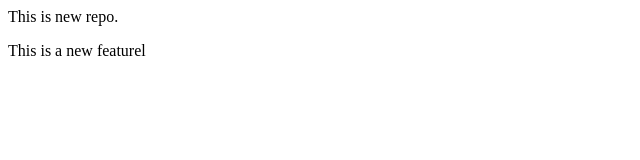
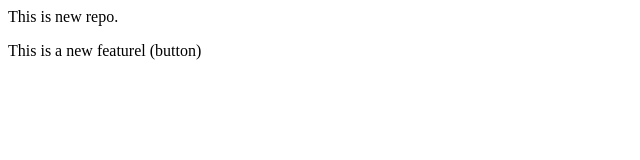
Before and after one commit to sukanysk36/localrepo, a plain HTML site: page LocalRepo/index.html in a window 1280 px wide. Shown: the full height of the page, 0-640 px from the left. Drawn offline with Linux system fonts and the light colour scheme.

```diff
--- a/LocalRepo/index.html
+++ b/LocalRepo/index.html
@@ -1,2 +1,2 @@
 <p>This is new repo.</p>
-<p>This is a new featurel</p>
+<p>This is a new featurel (button)</p>
```
